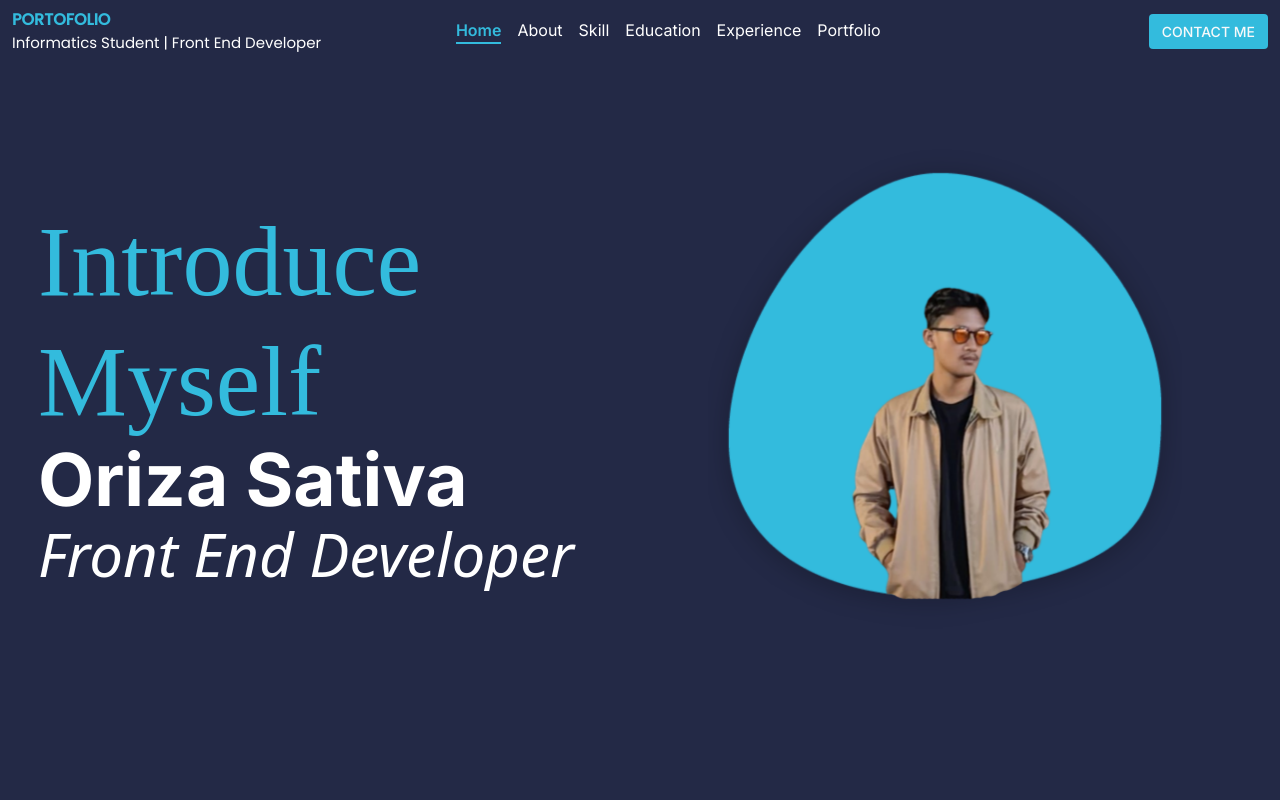
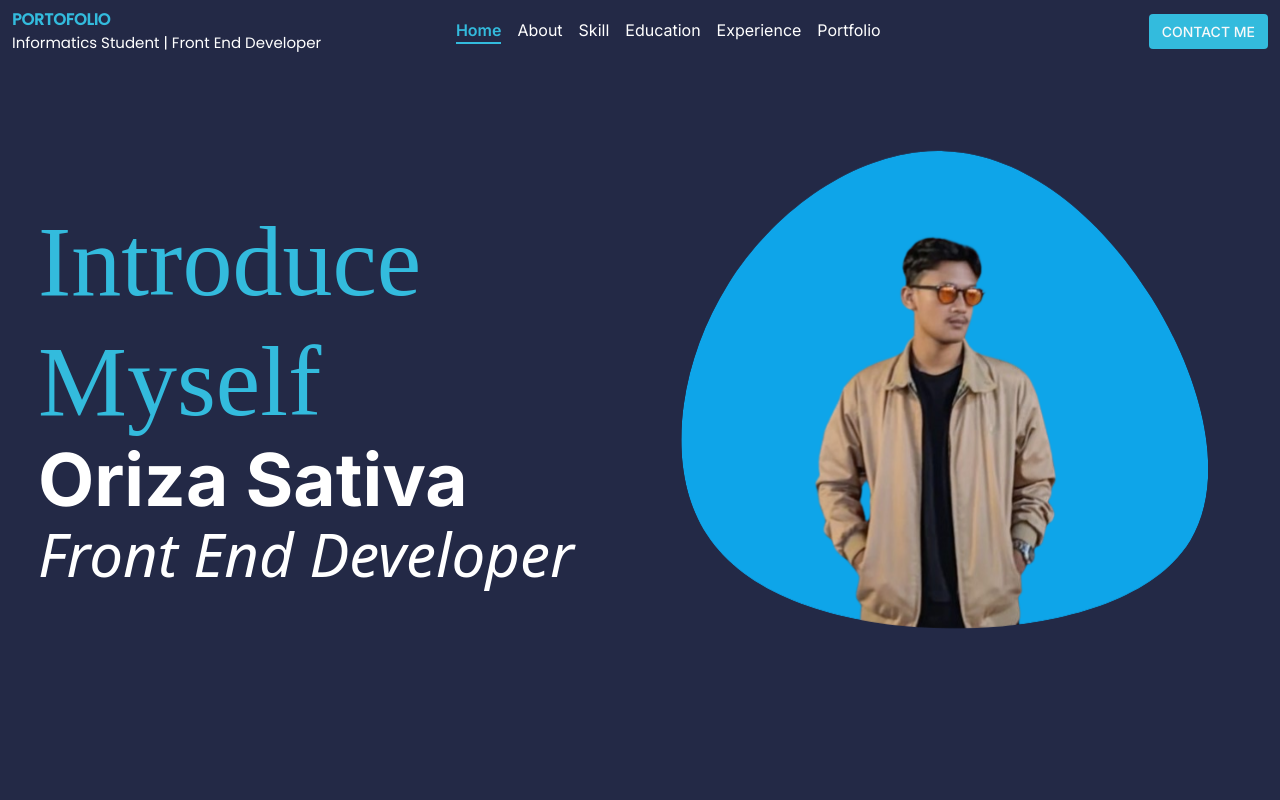
Before and after one commit to Orizaaaaa/MY-portofolio, a React (Vite) app: page / in a window 1280 px wide. Shown: the top 800 px of the page. Built offline with nearby package versions, Linux system fonts and the light colour scheme; a web font is replaced by a local one.

Commit message:
update home image

```diff
--- a/image.js
+++ b/image.js
@@ -17,6 +17,8 @@ import Facebook from './src/assets/fb.svg'
 import Instagram from './src/assets/ig.svg'
 import github from './src/assets/github.svg'
 import lingkedin from './src/assets/lingkedin.svg'
+import myself1 from './src/assets/myself1.svg'
+
 
 export {
     profile,
@@ -25,5 +27,5 @@ export {
     css,
     javascript,
     node,
-    react, tailwind, typescript, vite, nextjs, bootstrap, primereact, redux, project02, Facebook, Instagram, github, lingkedin
+    react, tailwind, typescript, vite, nextjs, bootstrap, primereact, redux, project02, Facebook, Instagram, github, lingkedin, myself1
 }
--- a/src/pages/Educations/Educations.jsx
+++ b/src/pages/Educations/Educations.jsx
@@ -8,7 +8,7 @@ import TitleSection from '../../components/Fragment/TitleSection'
 
 function Educations() {
     return (
-        <section className='educations ' id='educations' data-aos="fade-right">
+        <section className='educations ' id='educations' >
             <TitleSection title={'Educations'} />
             <div className="row">
                 <div className="col-lg-3 d-flex flex-column justify-content-center align-items-center p-3 ">
@@ -19,7 +19,7 @@ function Educations() {
                     </div>
                 </div>
                 <div className="col-lg-9" >
-                    <div className=" education-list rounded-3 p-2 p-sm-5 py-5" >
+                    <div className=" education-list rounded-3 p-2 p-sm-5 py-5" data-aos="fade-right">
                         <div className="row row-cols-md-2 row-cols-1" >
                             <div className="col">
 
--- a/src/pages/Home/Home.jsx
+++ b/src/pages/Home/Home.jsx
@@ -1,5 +1,5 @@
 import React from 'react'
-import { profile } from '../../../image'
+import { profile, myself1 } from '../../../image'
 import "./home.css"
 
 function Home() {
@@ -11,8 +11,8 @@ function Home() {
                     <h2>Oriza Sativa</h2>
                     <h3> <i>Front End Developer</i> </h3>
                 </div>
-                <div className="col-lg-6 col-12 d-flex justify-content-center " data-aos="fade-down">
-                    <img src={profile} alt="profile" />
+                <div className="col-lg-6 col-12 d-flex justify-content-center p-4" data-aos="fade-down">
+                    <img src={myself1} alt="profile" />
                 </div>
             </div>
         </section>
```
Also changed, not shown: src/assets/myself1.svg (added).
